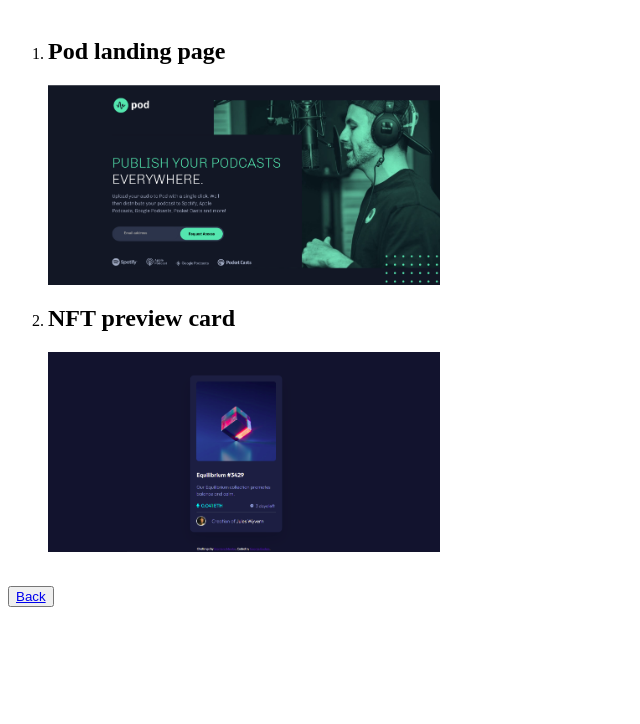
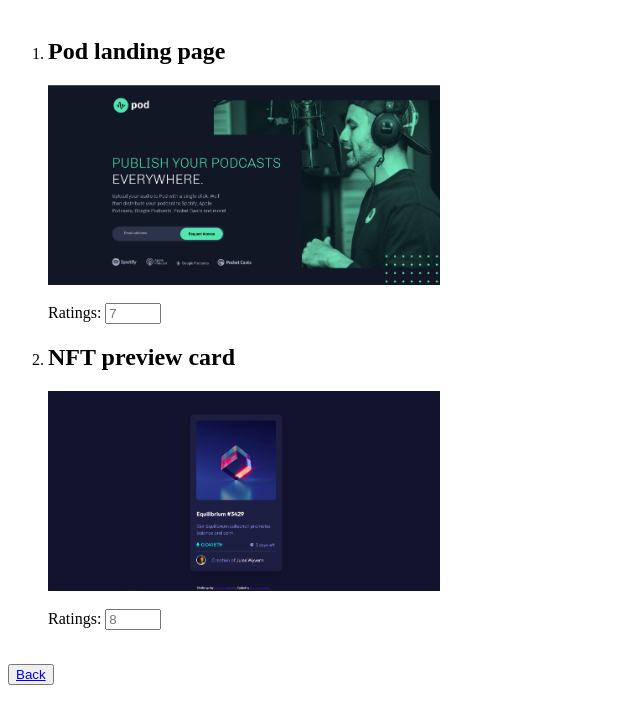
Before and after one commit to George-Boakye/html-portfolio-website, a plain HTML site: page projects.html in a window 1280 px wide. Shown: the part 66-790 px from the top of the page, without its empty margins (0-640 px from the left). Drawn offline with Linux system fonts and the light colour scheme.

Commit message:
add ratings to projects

```diff
--- a/projects.html
+++ b/projects.html
@@ -15,14 +15,22 @@
         height="200"
         alt="A picture of a podcast page"
       />
+      <br />
+      <br />
+      <label for="rate">Ratings:</label>
+      <input type="number" name="rate" min="0" max="10" placeholder="7" />
       <li><h2>NFT preview card</h2></li>
       <img
         src="./images/Screenshot (70).png"
         height="200"
         alt=" NFT preview card"
       />
+      <br />
+      <br />
+      <label for="rate">Ratings:</label>
+      <input type="number" name="rate" min="0" max="10" placeholder="8" />
     </ol>
-    <br>
+    <br />
     <button><a href="index.html"> Back</a></button>
   </body>
 </html>
```
